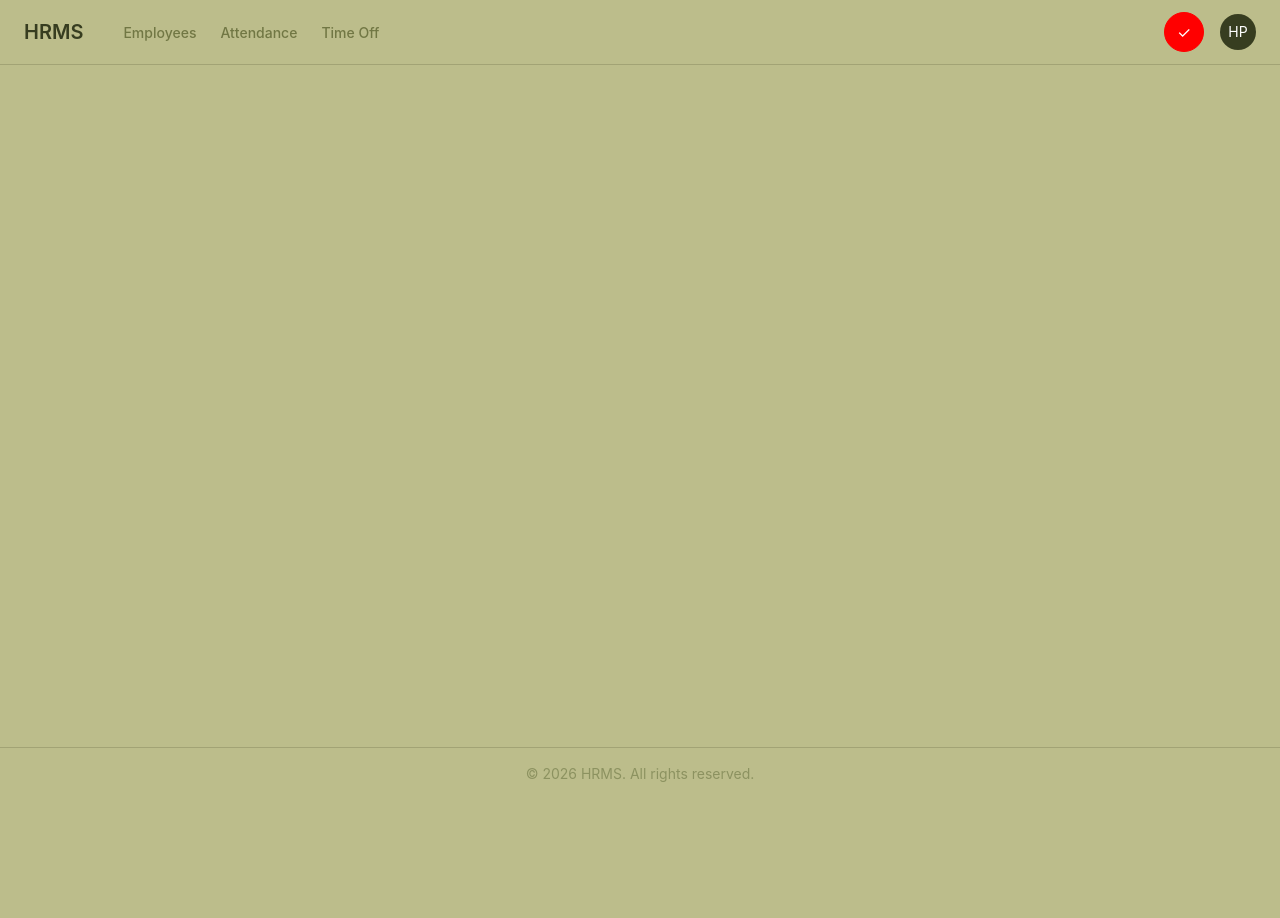
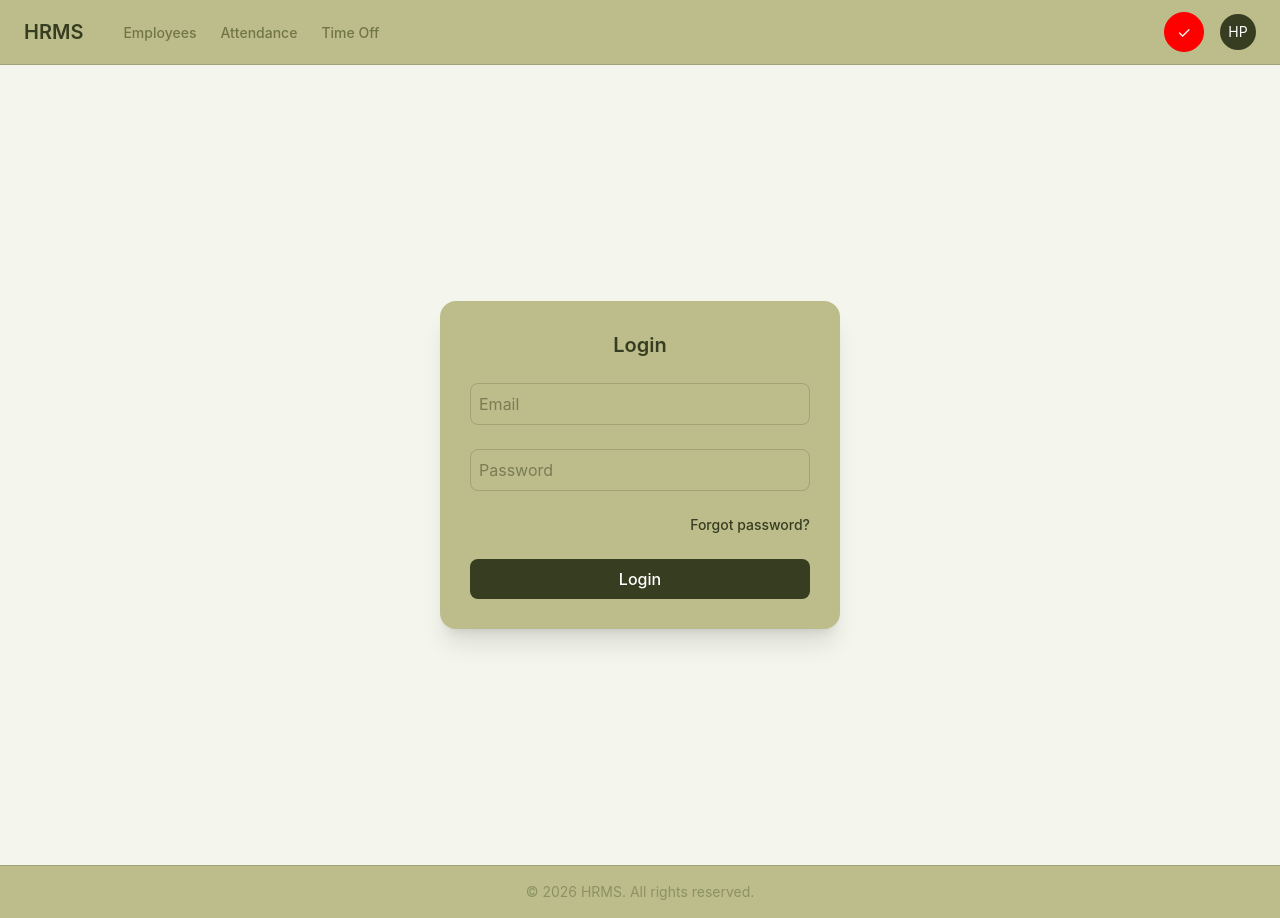
Before and after one commit to ha31457/HRMS_Odoo, a Next.js app in the folder frontend/: page / in a window 1280 px wide. Before the commit the page ends 800 px from the top, so only its background shows below. Built offline with nearby package versions, Linux system fonts and the light colour scheme.

Commit message:
Added the login form

```diff
--- a/frontend/app/page.tsx
+++ b/frontend/app/page.tsx
@@ -1,14 +1,15 @@
 import Image from "next/image";
 import Navbar from "@/components/layout/navbar";
 import Footer from "@/components/layout/footer";
+import LoginForm from "@/components/auth/loginform";
 
 export default function Home() {
   return (
-  <div className="min-h-screen flex flex-col">
+    <div className="min-h-screen flex flex-col">
     <Navbar />
 
     <main className="flex-1">
-      {/* Render content here */}
+    <LoginForm />
     </main>
 
     <Footer />
--- /dev/null
+++ b/frontend/components/auth/loginform.tsx
@@ -0,0 +1,120 @@
+"use client";
+
+import { useState } from "react";
+import { theme } from "@/theme";
+
+export default function LoginForm() {
+  const [email, setEmail] = useState("");
+  const [password, setPassword] = useState("");
+  const [errors, setErrors] = useState<{ email?: string; password?: string }>({});
+
+  const emailRegex = /^[^\s@]+@[^\s@]+\.[^\s@]+$/;
+  const passwordRegex =
+    /^(?=.*[a-z])(?=.*[A-Z])(?=.*\d)(?=.*[@$!%*?&])[A-Za-z\d@$!%*?&]{8,}$/;
+
+  const handleSubmit = (e: React.FormEvent) => {
+    e.preventDefault();
+    const newErrors: { email?: string; password?: string } = {};
+
+    if (!email) newErrors.email = "Email is required";
+    else if (!emailRegex.test(email)) newErrors.email = "Invalid email format";
+
+    if (!password) newErrors.password = "Password is required";
+    else if (!passwordRegex.test(password))
+      newErrors.password =
+        "Password must be at least 8 chars, 1 upper, 1 lower, 1 number, 1 special char";
+
+    setErrors(newErrors);
+
+    if (Object.keys(newErrors).length === 0) {
+      console.log("Submitting", { email, password });
+    }
+  };
+
+  return (
+    <div
+  className="min-h-screen flex items-center justify-center bg-gray-50 px-4"
+  style={{ backgroundColor: theme.colors.background.muted }}
+>
+  <div
+    className="bg-white rounded-2xl shadow-xl p-10 flex flex-col gap-6"
+    style={{
+        borderRadius: "16px",
+        padding: "30px",
+        backgroundColor: theme.colors.background.primary,
+        width: "400px",
+        maxWidth: "90%",
+    }}
+  >
+    <h2
+      className="text-xl font-semibold text-center"
+      style={{ color: theme.colors.text.heading }}
+    >
+      Login
+    </h2>
+
+    <div className="flex flex-col gap-2">
+      <input
+        type="email"
+        placeholder="Email"
+        value={email}
+        onChange={(e) => setEmail(e.target.value)}
+        className="border rounded-md px-4 py-2 outline-none transition-all duration-200 ease-out focus:ring-2 focus:ring-green-500"
+        style={{
+            padding: "8px",
+            borderRadius: "8px",
+            borderColor: theme.colors.border.default,
+            color: theme.colors.text.heading,
+        }}
+      />
+      {errors.email && (
+        <span className="text-xs" style={{ color: theme.colors.status.error }}>
+          {errors.email}
+        </span>
+      )}
+    </div>
+
+    <div className="flex flex-col gap-2">
+      <input
+        type="password"
+        placeholder="Password"
+        value={password}
+        onChange={(e) => setPassword(e.target.value)}
+        className="border rounded-md px-4 py-2 outline-none transition-all duration-200 ease-out focus:ring-2 focus:ring-green-500"
+        style={{
+            padding: "8px",
+            borderRadius: "8px",
+            borderColor: theme.colors.border.default,
+            color: theme.colors.text.heading,
+        }}
+      />
+      {errors.password && (
+        <span className="text-xs" style={{ color: theme.colors.status.error }}>
+          {errors.password}
+        </span>
+      )}
+    </div>
+
+    <div className="flex justify-end">
+      <a
+        href="#"
+        className="text-sm font-medium transition-colors duration-200 ease-out hover:underline"
+        style={{ color: theme.colors.action.primary }}
+      >
+        Forgot password?
+      </a>
+    </div>
+
+    <button
+      type="submit"
+      onClick={handleSubmit}
+      className="w-full py-3 rounded-lg font-medium text-white transition-colors duration-200 ease-out hover:bg-green-600"
+      style={{ backgroundColor: theme.colors.action.primary, color: theme.colors.text.inverse, padding: "8px", borderRadius: "8px" }}
+    >
+      Login
+    </button>
+  </div>
+</div>
+
+  );
+}
```
